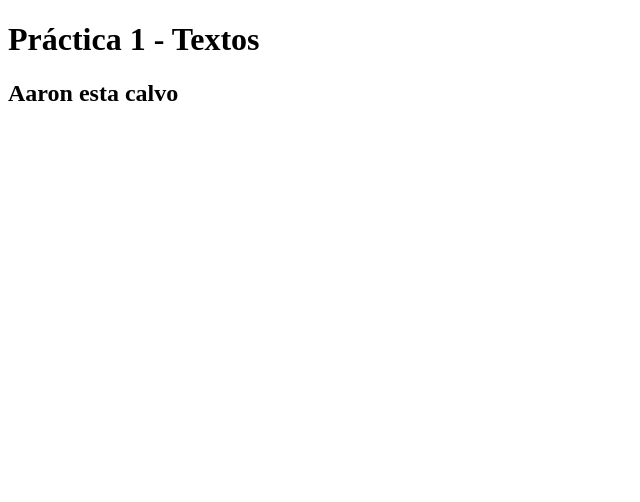
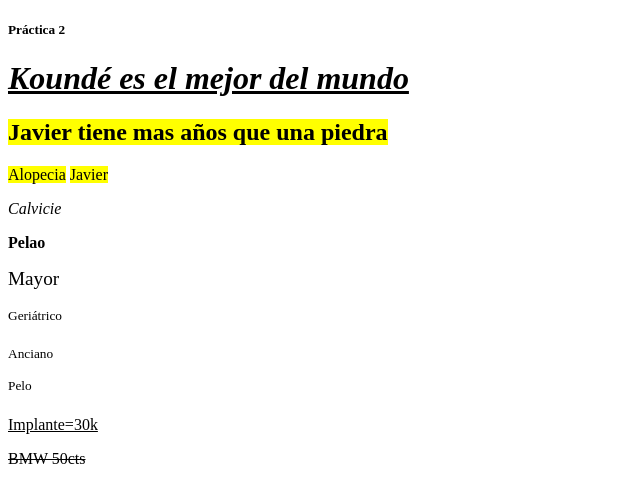
Before and after one commit to Atu69/13_atuel_soria, a plain HTML site: page practica1/textos.html in a window 1280 px wide. Shown: the whole page, without its empty margins (0-640 px from the left). Drawn offline with Linux system fonts and the light colour scheme.

Commit message:
p2 textos

```diff
--- a/practica1/textos.html
+++ b/practica1/textos.html
@@ -1,10 +1,20 @@
 <!DOCTYPE html>
 <html>
-    <head>
-        <title>Práctica textos</title>
+    <head> <h5>Práctica 2</h5>
+
     </head>
     <body>
-        <h1>Práctica 1 - Textos</h1>
-        <h2>Aaron esta calvo</h2>
+        <h1><i><u>Koundé es el mejor del mundo</u></i></h1>
+        <h2><b><mark>Javier tiene mas años que una piedra</mark></b></h2>
+        <p><mark>Alopecia</mark> <mark>Javier</mark></p>
+        <p><em>Calvicie</em></p>
+        <p><strong>Pelao</strong></p>
+        <p><big>Mayor</big></p>
+        <p><small>Geriátrico</small></p>
+        <p><sub>Anciano</sub></p>
+        <p><sup>Pelo</sup></p>
+        <p><ins>Implante=30k</ins></p>
+        <p><del>BMW 50cts</del></p>
+
     </body>
 </html>
```
Also changed, not shown: index.html (renamed from inicio.html), 1 other file.
